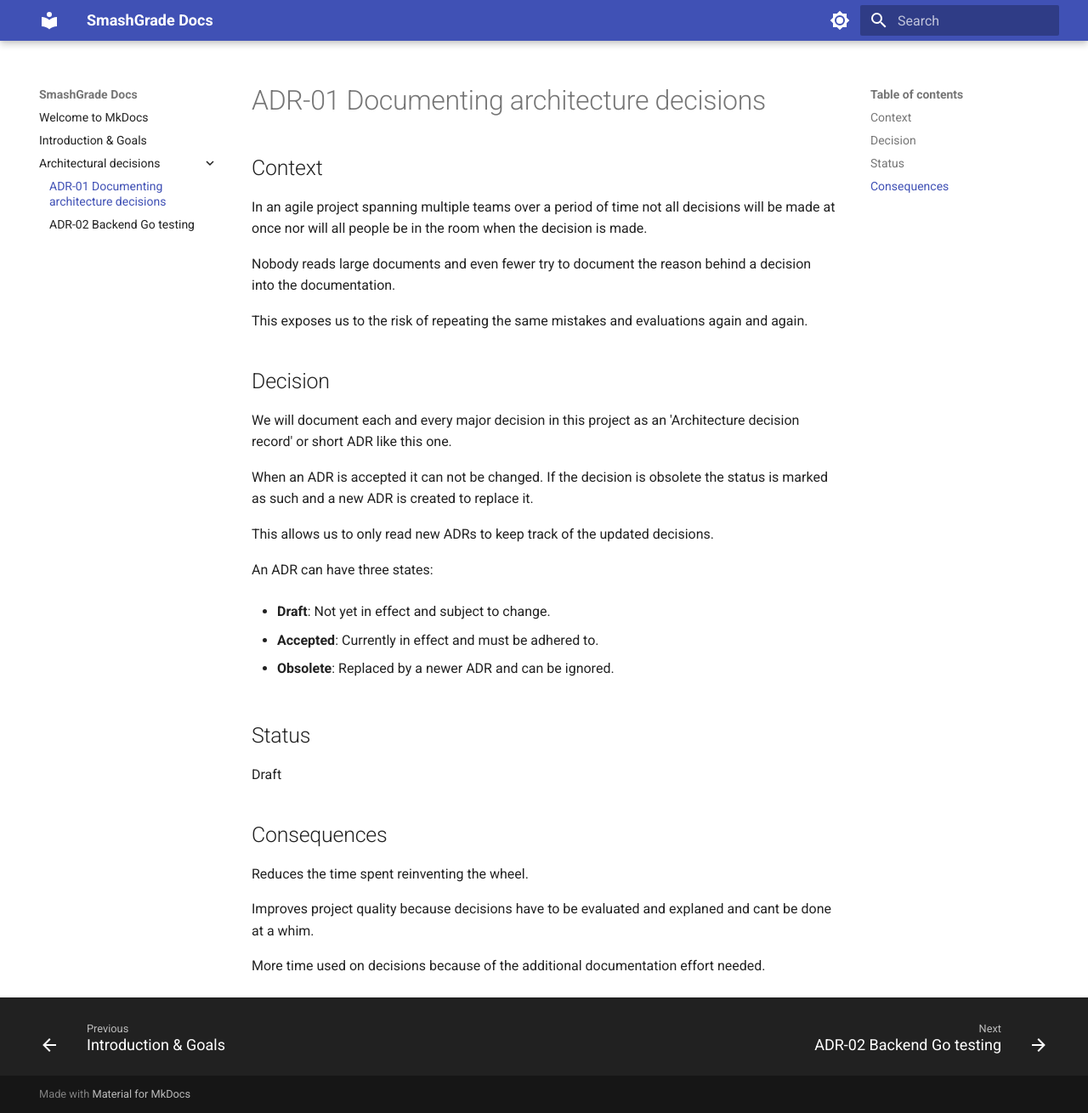
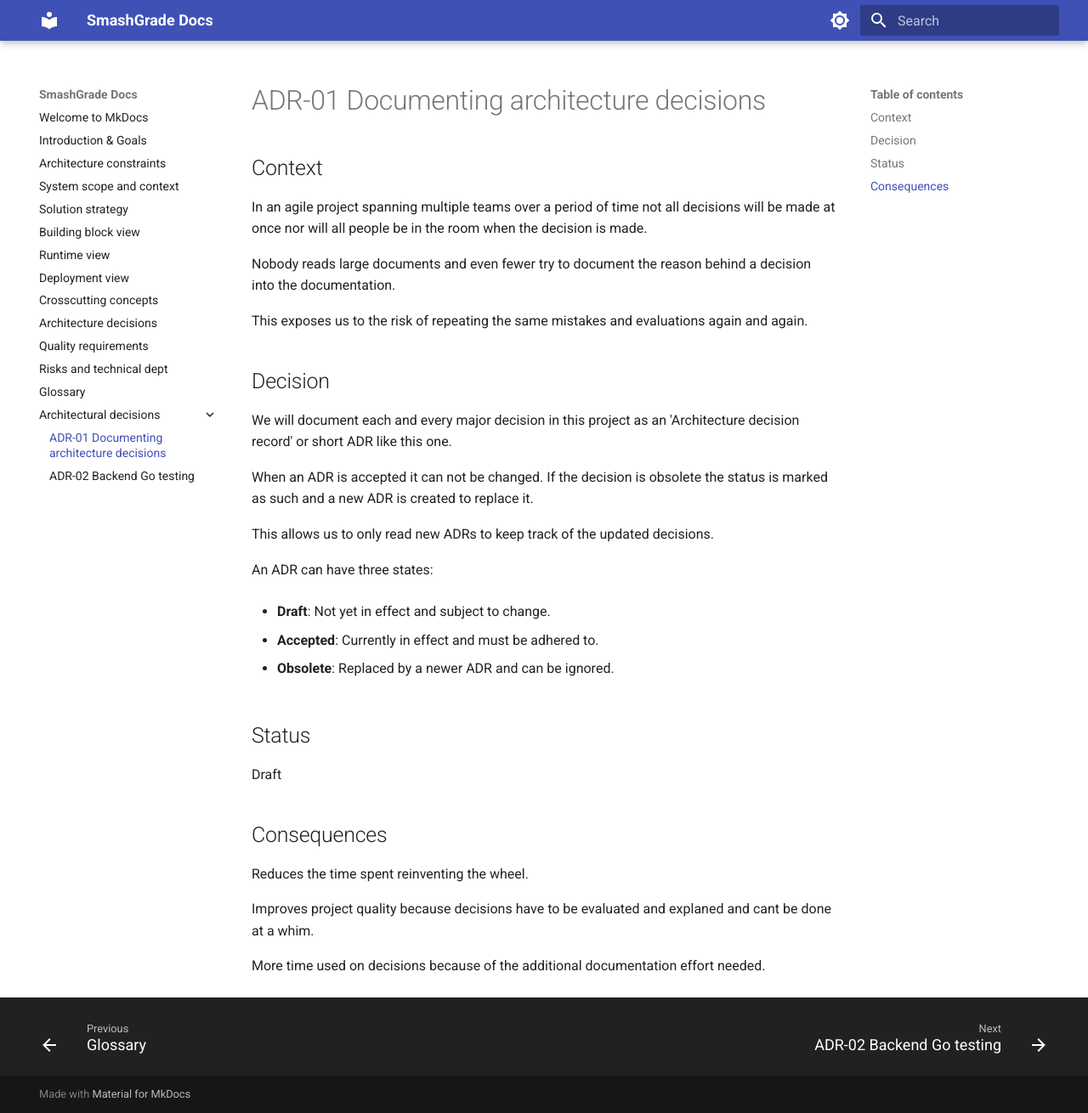
Before and after one commit to SmashGrade/documentation, an MkDocs documentation site: the page built from docs/architectural-decisions/adr-01.md, in a window 1280 px wide and 1310 px high. Shown: the whole window at 85% size. Built offline with MkDocs 1.6.1 and Material for MkDocs 9.7.7, drawn with Linux system fonts in a browser that asks for light colours.

Commit message:
add: setup for arc42

```diff
--- /dev/null
+++ b/docs/02_architecture_constraints.md
@@ -0,0 +1,5 @@
+---
+title: Architecture constraints
+---
+
+# Architecture constraints
--- /dev/null
+++ b/docs/03_system_scope_and_context.md
@@ -0,0 +1,5 @@
+---
+title: System scope and context
+---
+
+# System scope
--- /dev/null
+++ b/docs/04_solution_strategy.md
@@ -0,0 +1,5 @@
+---
+title: Solution strategy
+---
+
+# Solution strategy
--- /dev/null
+++ b/docs/05_building_block_view.md
@@ -0,0 +1,5 @@
+---
+title: Building block view
+---
+
+# Building block view
--- /dev/null
+++ b/docs/06_runtime_view.md
@@ -0,0 +1,5 @@
+---
+title: Runtime view
+---
+
+# Runtime view
--- /dev/null
+++ b/docs/07_deployment_view.md
@@ -0,0 +1,5 @@
+---
+title: Deployment view
+---
+
+# Deployment view
--- /dev/null
+++ b/docs/08_crosscutting_concepts.md
@@ -0,0 +1,5 @@
+---
+title: Crosscutting concepts
+---
+
+# Crosscutting concepts
--- /dev/null
+++ b/docs/09_architecture_decisions.md
@@ -0,0 +1,5 @@
+---
+title: Architecture decisions
+---
+
+# Architecture decisions
--- /dev/null
+++ b/docs/10_quality_requirements.md
@@ -0,0 +1,5 @@
+---
+title: Quality requirements
+---
+
+# Quality requirements
--- /dev/null
+++ b/docs/11_risks_and_technical_dept.md
@@ -0,0 +1,5 @@
+---
+title: Risks and technical dept
+---
+
+# Risks
--- /dev/null
+++ b/docs/12_glossary.md
@@ -0,0 +1,5 @@
+---
+title: Glossary
+---
+
+# Glossary
```
Also changed, not shown: docs/01_introduction_and_goals.md (added, +11 -0 lines), docs/introduction-goals.md (deleted, +0 -8 lines), docs/00_index.md (line endings or trailing spaces).
